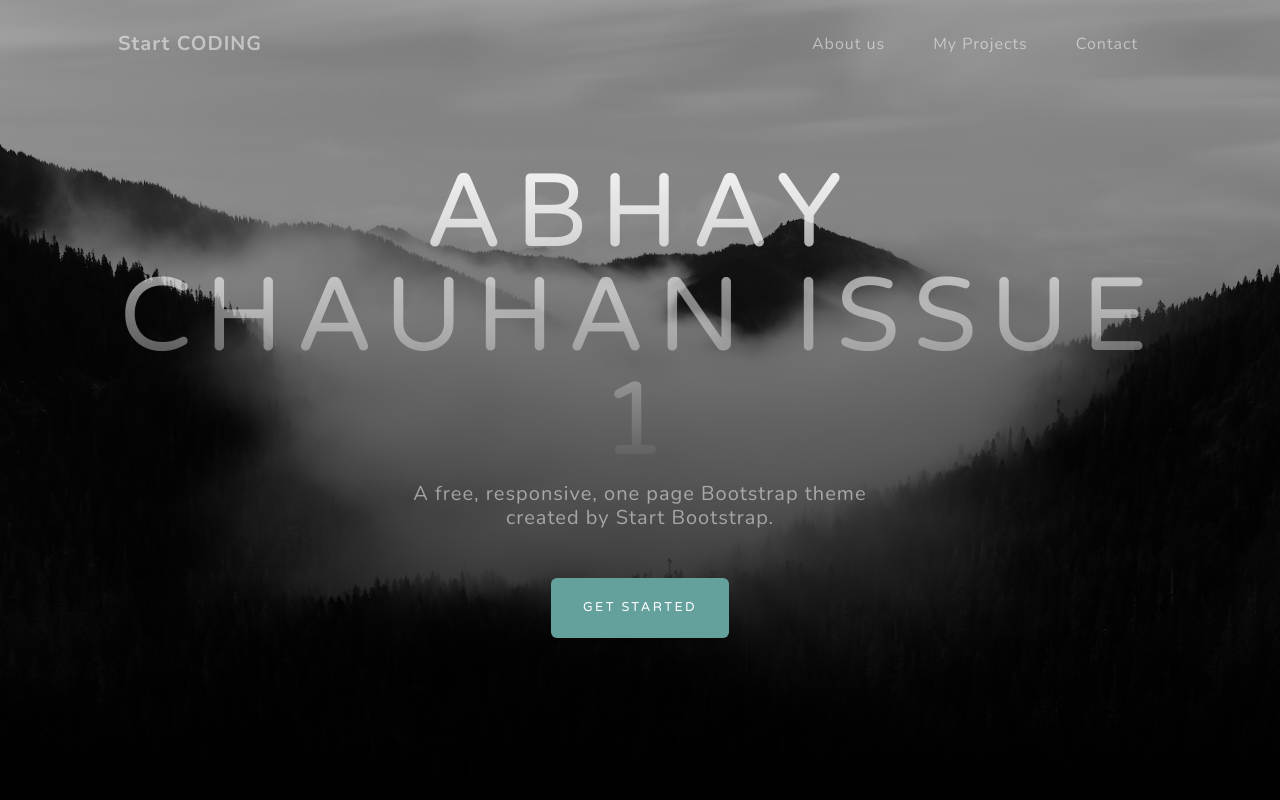
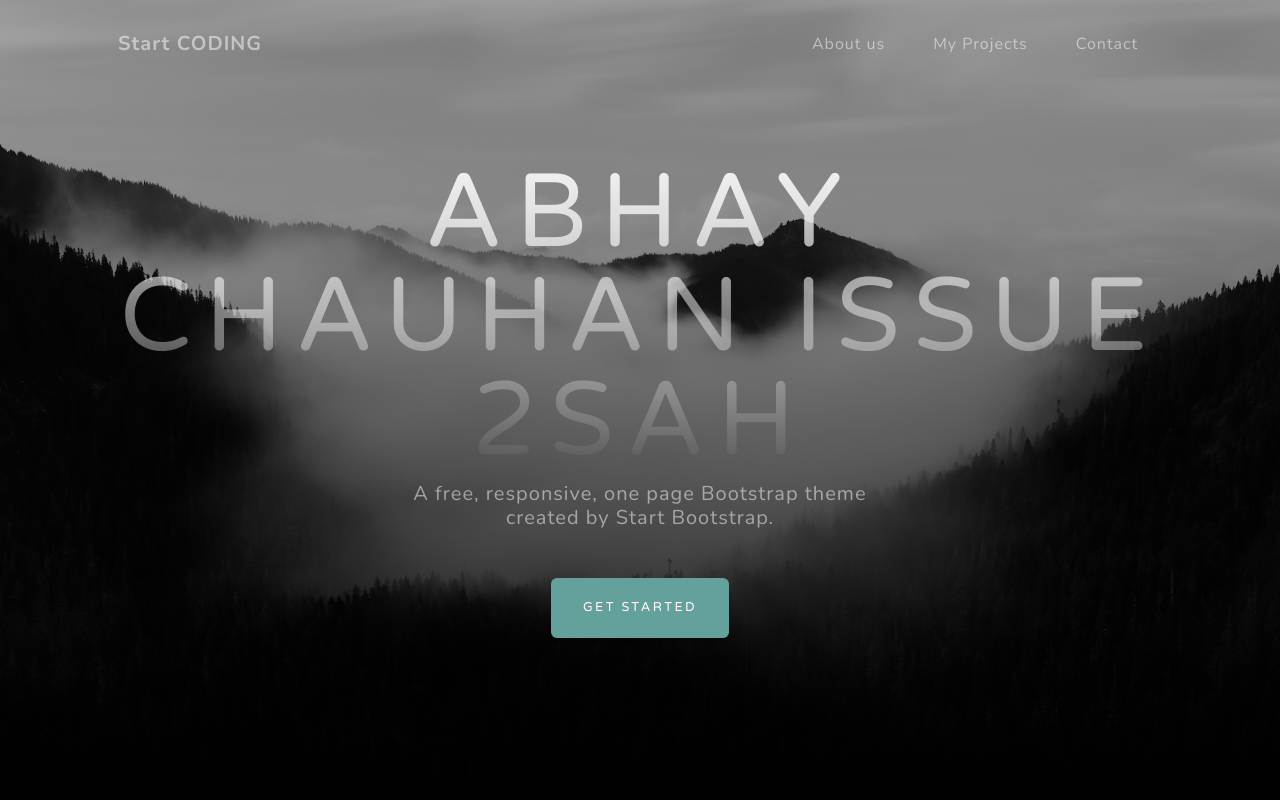
Before and after one commit to AbhayChauhan2002/Demo, a plain HTML site: page index.html in a window 1280 px wide. Shown: the top 800 px of the page. Drawn offline with nearby package versions, Linux system fonts and the light colour scheme.

Commit message:
index in issue updated 2

```diff
--- a/index.html
+++ b/index.html
@@ -38,7 +38,7 @@
             <div class="container px-4 px-lg-5 d-flex h-100 align-items-center justify-content-center">
                 <div class="d-flex justify-content-center">
                     <div class="text-center">
-                        <h1 class="mx-auto my-0 text-uppercase">ABHAY CHAUHAN issue 1
+                        <h1 class="mx-auto my-0 text-uppercase">ABHAY CHAUHAN issue 2sah
 
                         </h1>
                         <h2 class="text-white-50 mx-auto mt-2 mb-5">A free, responsive, one page Bootstrap theme created by Start Bootstrap.</h2>
```
